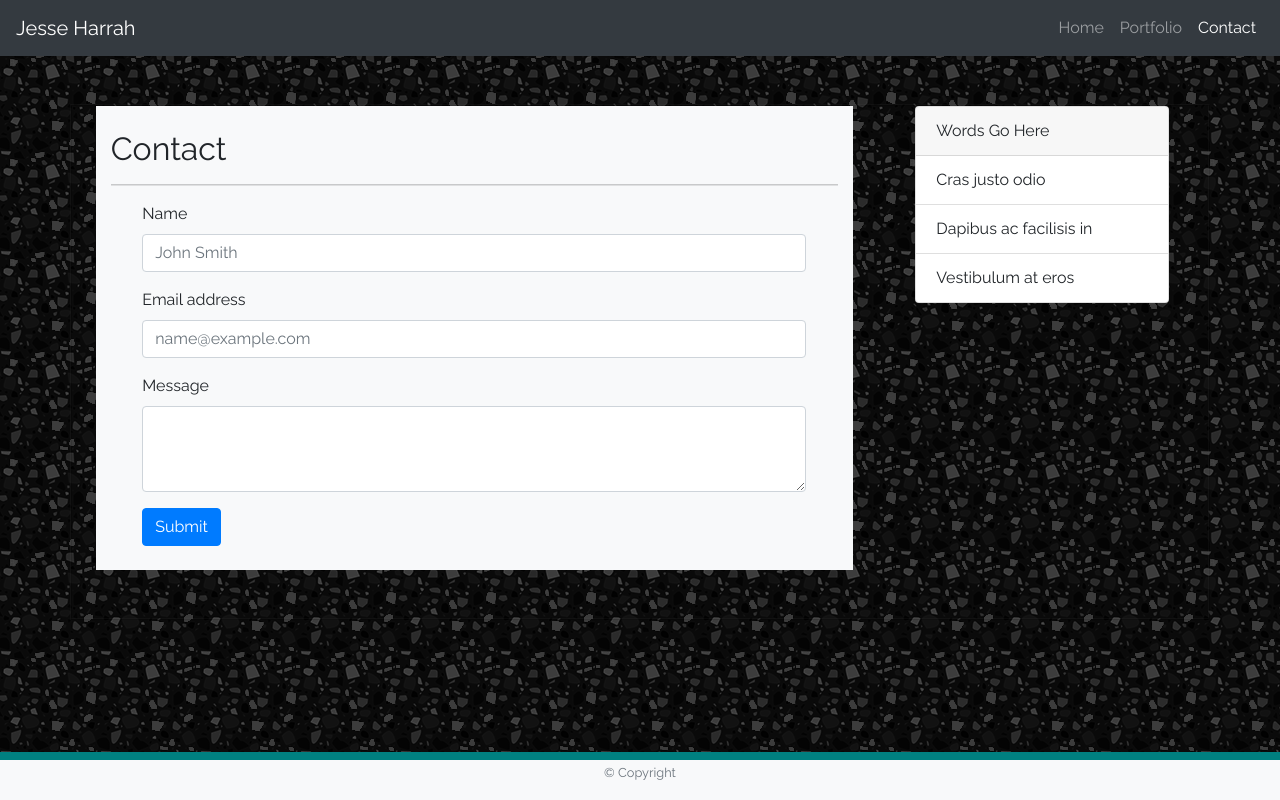
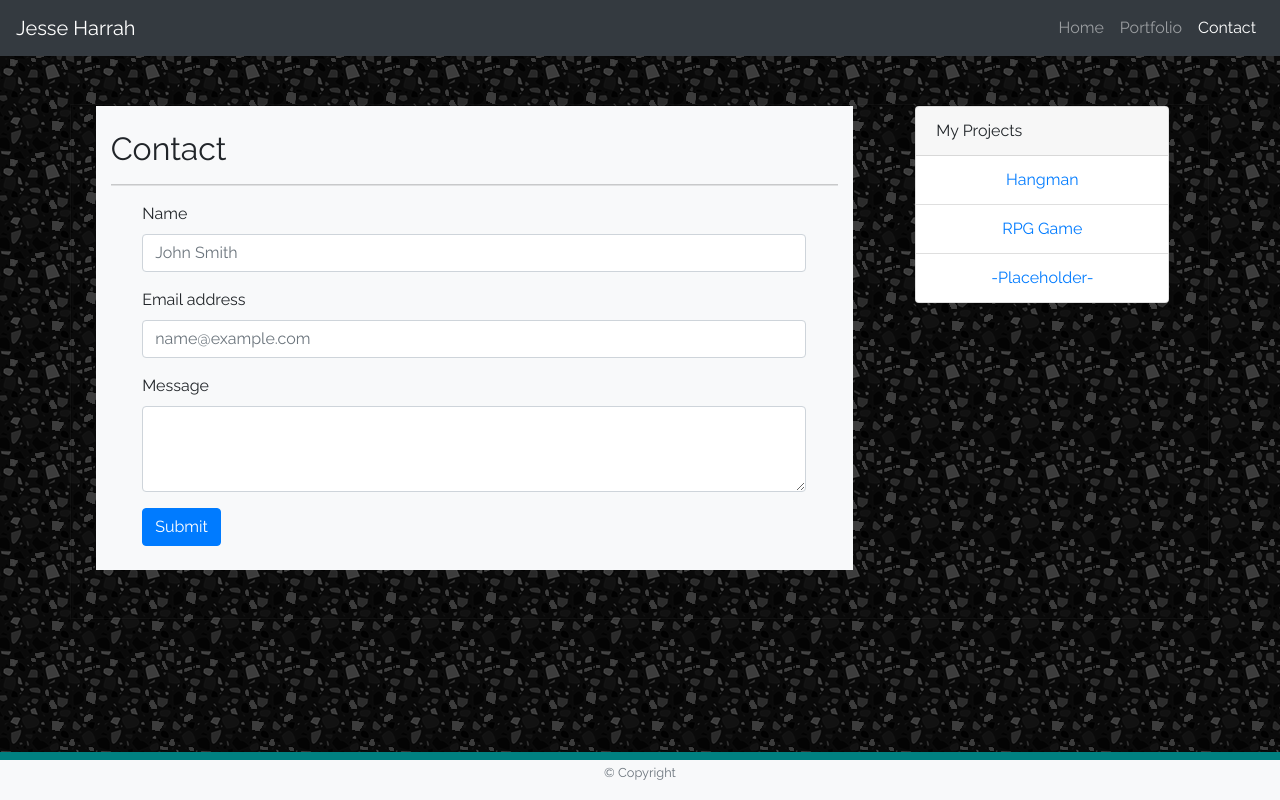
Before and after one commit to DefiledSpec/defiledspec.github.io, a plain HTML site: page contact.html in a window 1280 px wide. Drawn offline with nearby package versions, Linux system fonts and the light colour scheme.

Commit message:
added projects to side menu

```diff
--- a/contact.html
+++ b/contact.html
@@ -67,11 +67,11 @@
                 </div>
                 <div class=" col-sm-6 col-md-3 offset-sm-3 mr-auto ml-auto ">
                     <div class="card">
-                        <div class="card-header">Words Go Here</div>
-                        <ul class="list-group list-group-flush">
-                            <li class="list-group-item">Cras justo odio</li>
-                            <li class="list-group-item">Dapibus ac facilisis in</li>
-                            <li class="list-group-item">Vestibulum at eros</li>
+                        <div class="card-header">My Projects</div>
+                        <ul class="list-group list-group-flush text-center">
+                            <li class="list-group-item"><a href="http://defiledspec.github.io/Word-Game-Hangman">Hangman</a></li>
+                            <li class="list-group-item"><a href="#">RPG Game</a></li>
+                            <li class="list-group-item"><a href="#">-Placeholder-</a></li>
                         </ul>
                     </div>
                 </div>
```
Also changed, not shown: index.html (+5 -5 lines), portfolio.html (+5 -5 lines).
